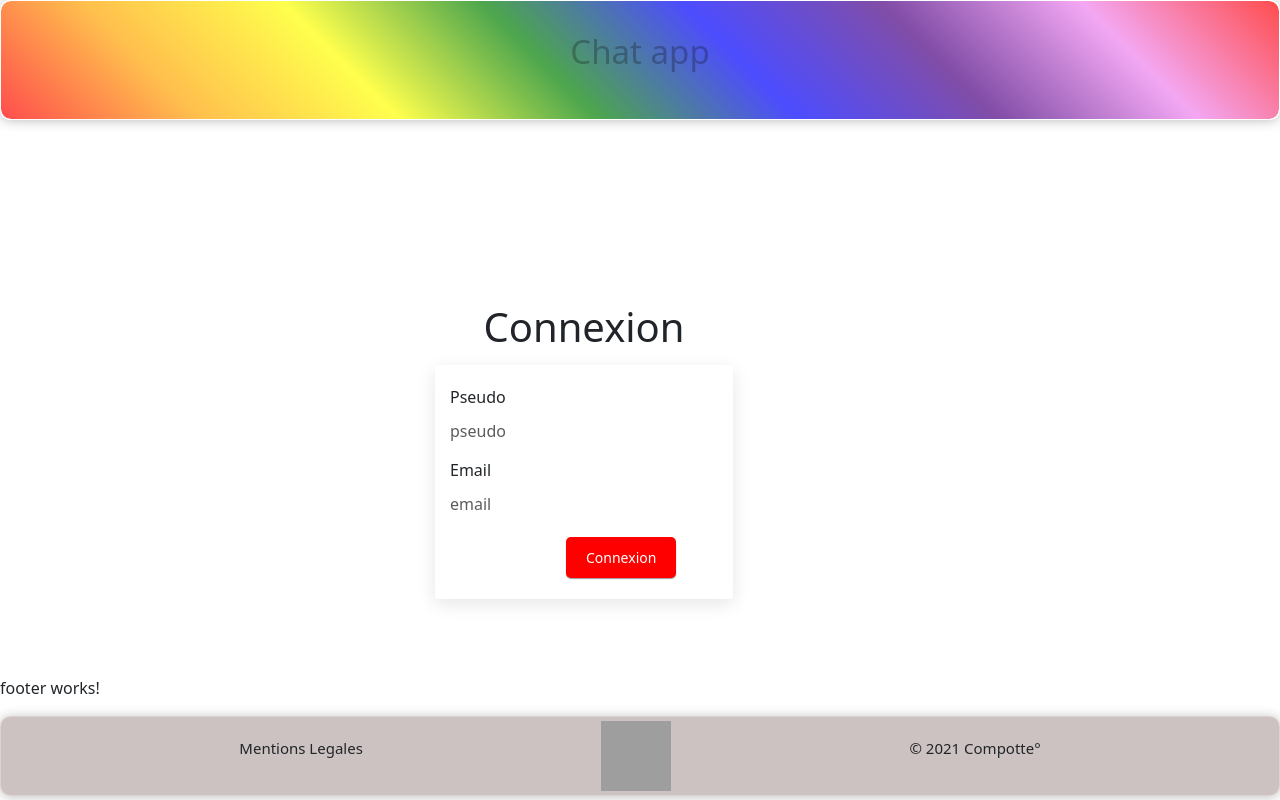
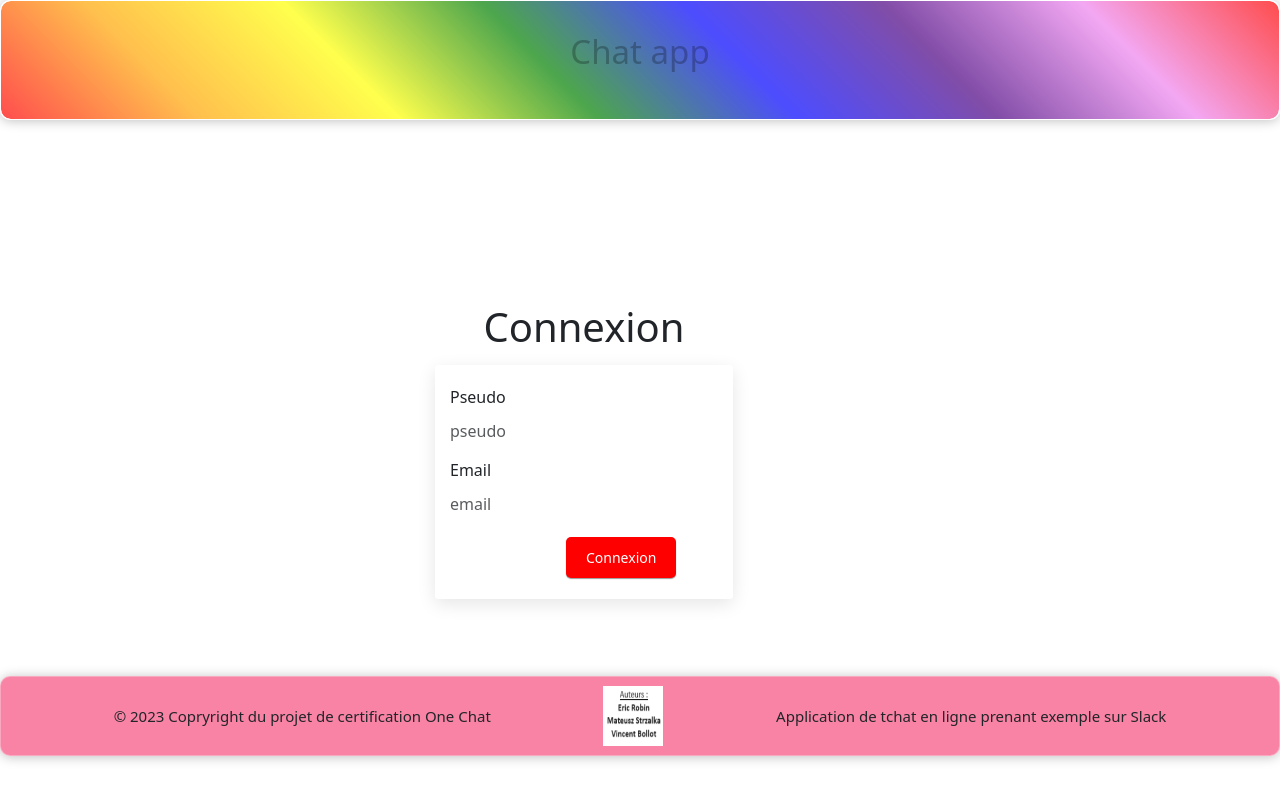
Before and after one commit to eric-m2i/ProjectFrontEnd, an Angular app: page / in a window 1280 px wide. Built offline with nearby package versions, Linux system fonts and the light colour scheme; grey boxes are pictures that could not be loaded.

Commit message:
Mise à jour du Footer

```diff
--- a/src/app/components/footer/footer.component.css
+++ b/src/app/components/footer/footer.component.css
@@ -4,7 +4,7 @@
     bottom: 0; */
     border-radius: 10px;
     backdrop-filter: blur (20px);
-    background-color: rgba(173, 154, 154, 0.605);
+    background-color: rgba(244, 51, 105, 0.605);
     box-shadow: 0 1px 12px rgba(0,0,0,0.25);
     border: 1px solid rgba(255,255,255,0.3);
   }
@@ -18,6 +18,11 @@
   }
 
   .logo {
-    height: 70px;
-    width: 70px;
+    height: 60px;
+    width: 60px;
   }
+
+  p{
+    margin-top: 3px;
+    margin-bottom: 3px;
+  }
--- a/src/app/components/footer/footer.component.html
+++ b/src/app/components/footer/footer.component.html
@@ -1,8 +1,7 @@
-<p>footer works!</p>
 <div class="navContainer ColorPrincipal">
     <nav id="NavList">
-      <p>Mentions Legales</p>
+      <p>© 2023 Copryright du projet de certification One Chat</p>
       <img src="./assets/logo.png" alt="logo" class="logo" />
-      <p>© 2021 Compotte°</p>
+      <p>Application de tchat en ligne prenant exemple sur Slack</p>
     </nav>
   </div>
```
Also changed, not shown: src/assets/logo.png (added).
